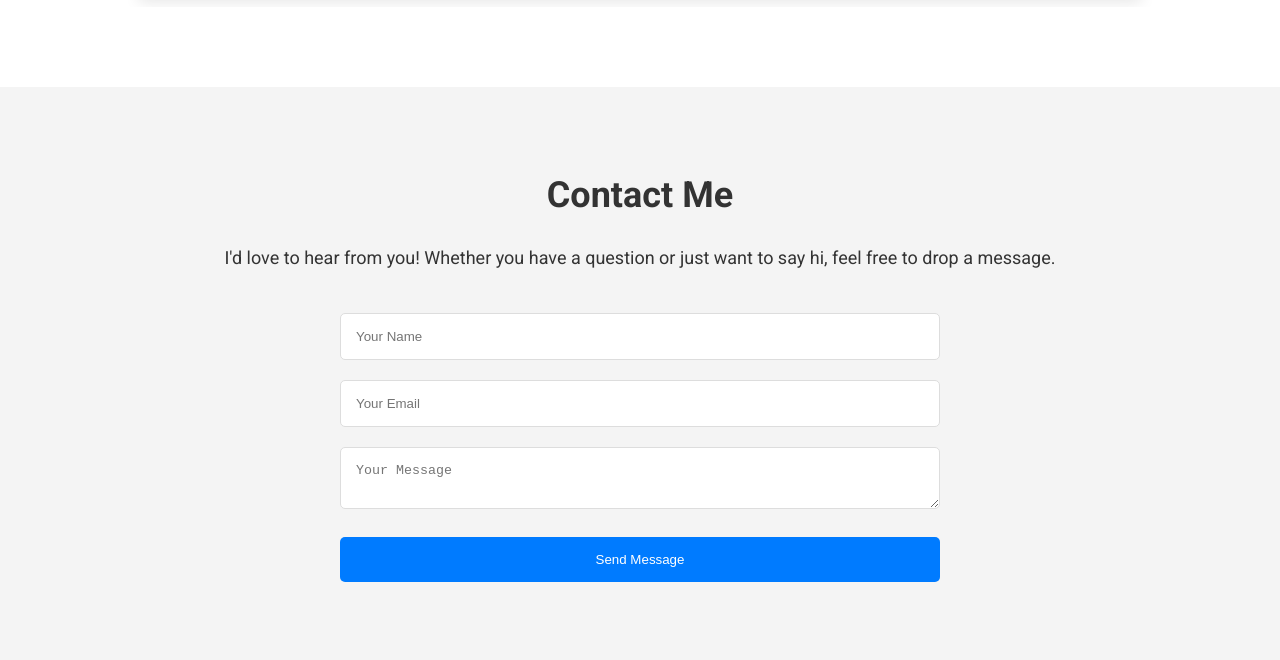
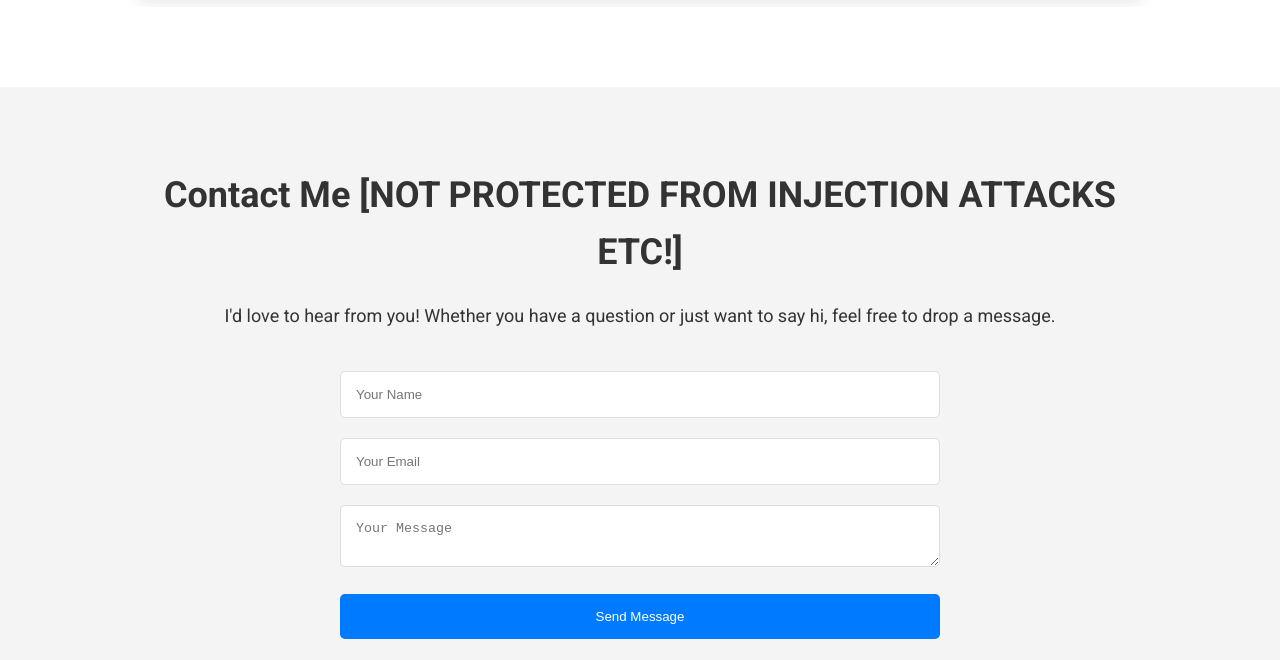
Before and after one commit to Ironwally/portfolio-website, a website: page index.html in a window 1280 px wide. Shown: the part 1560-2220 px from the top of the page. Drawn offline with Linux system fonts and the light colour scheme.

Commit message:
Website is vulnerable to injection attacks etc. added reminder. must fix!

```diff
--- a/index.html
+++ b/index.html
@@ -77,7 +77,7 @@
 <!-- Contact Section -->
 <section id="contact">
     <div class="container">
-        <h2>Contact Me</h2>
+        <h2>Contact Me [NOT PROTECTED FROM INJECTION ATTACKS ETC!]</h2>
         <p>I'd love to hear from you! Whether you have a question or just want to say hi, feel free to drop a message.</p>
         <form id="contact-form">
             <input type="text" id="name" name="name" placeholder="Your Name" required>
```
